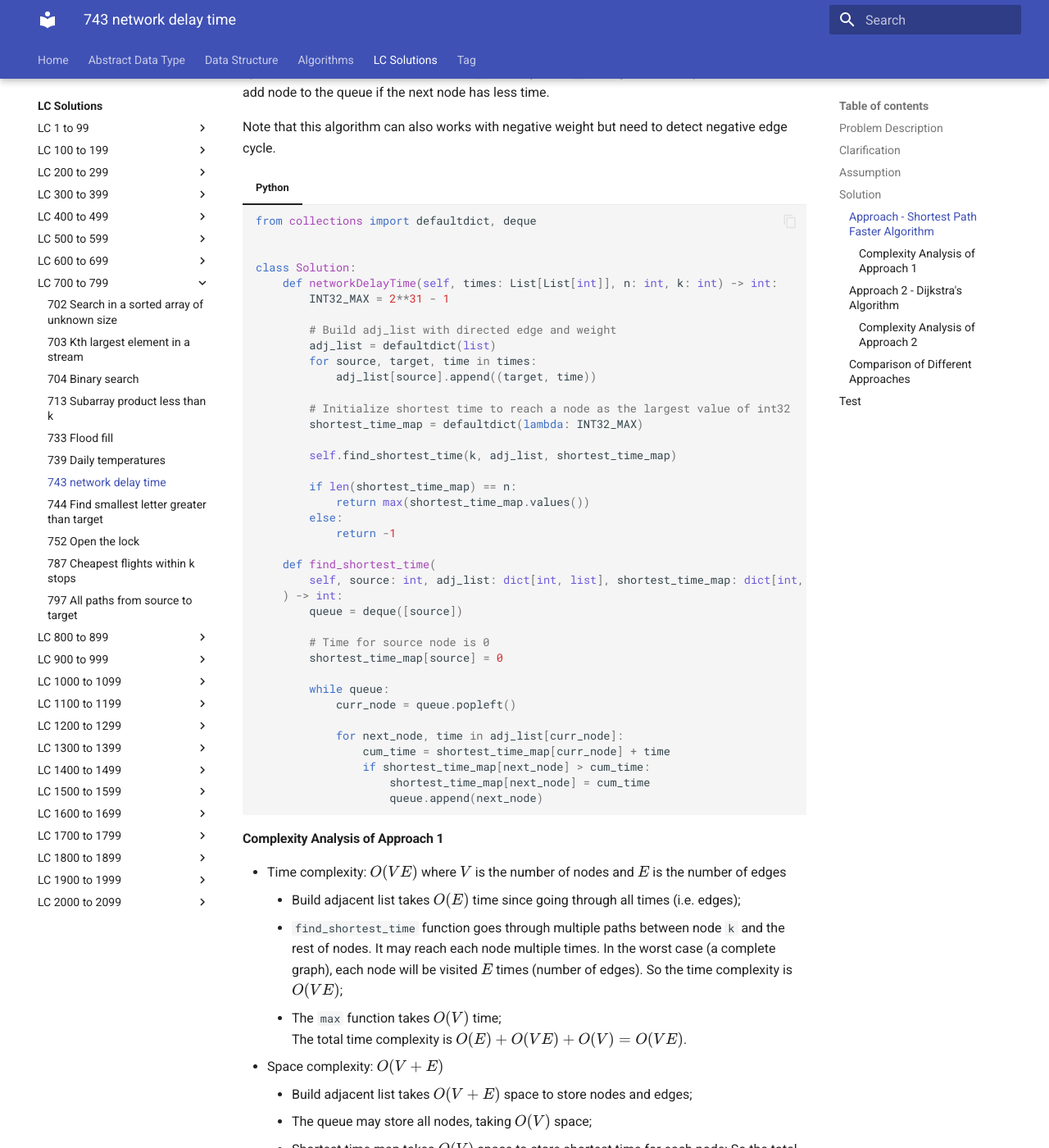
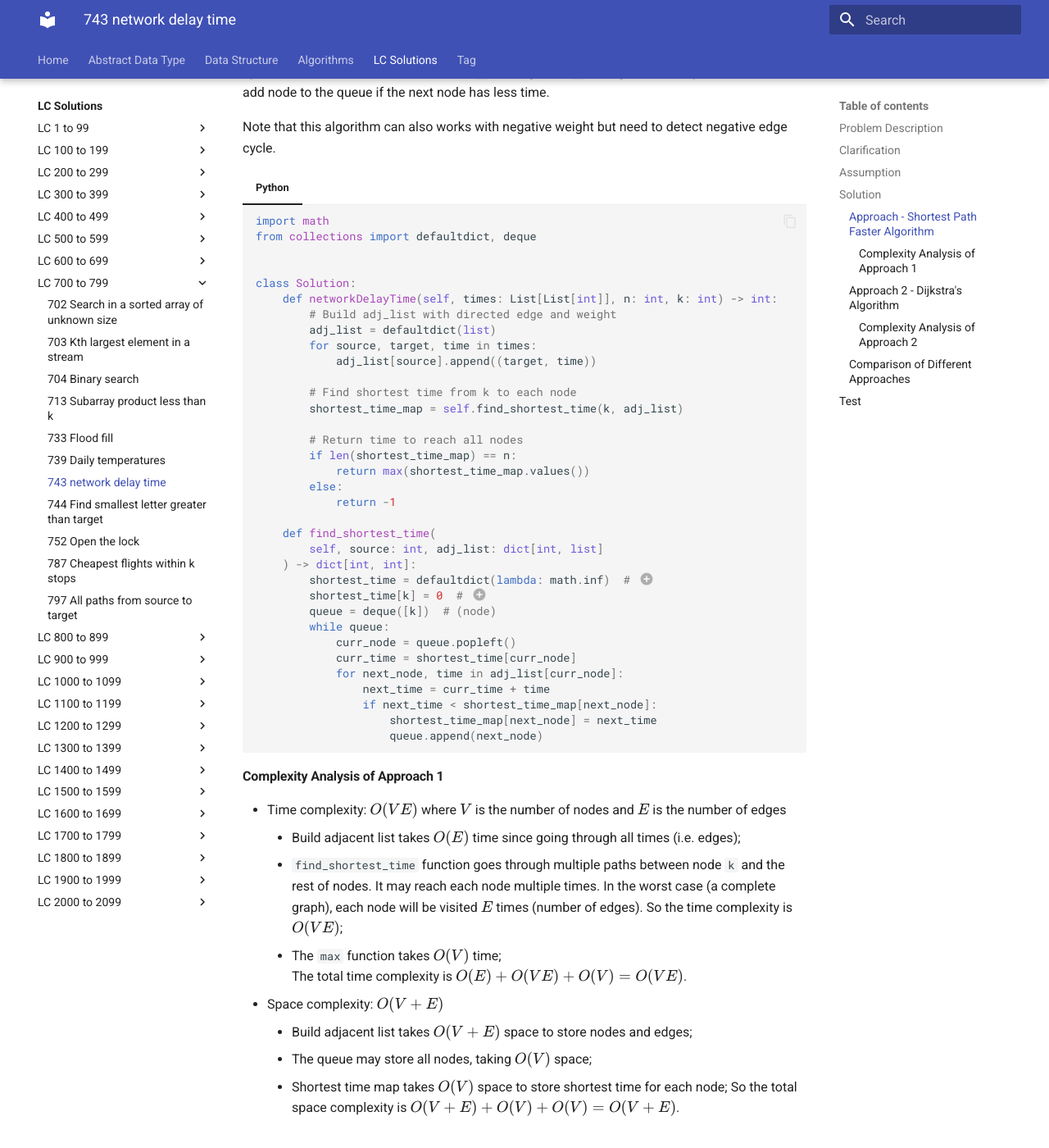
Before and after one commit to RogerLuo-Code/coding-practice, an MkDocs documentation site: the page built from docs/lc-solutions/lc0700-0799/lc0743-network-delay-time.md, in a window 1280 px wide and 1400 px high, scrolled down 992 px. Shown: the whole window at 82% size. Built offline with MkDocs 1.6.1 and Material for MkDocs 9.7.7, drawn with Linux system fonts in a browser that asks for light colours; some of the changed text lies outside the part shown.

Commit message:
Update solution to LC743

````diff
--- a/docs/lc-solutions/lc0700-0799/lc0743-network-delay-time.md
+++ b/docs/lc-solutions/lc0700-0799/lc0743-network-delay-time.md
@@ -44,45 +44,44 @@ edge cycle.
 
 === "Python"
     ```python
+    import math
     from collections import defaultdict, deque
 
 
     class Solution:
         def networkDelayTime(self, times: List[List[int]], n: int, k: int) -> int:
-            INT32_MAX = 2**31 - 1
-
             # Build adj_list with directed edge and weight
             adj_list = defaultdict(list)
             for source, target, time in times:
                 adj_list[source].append((target, time))
 
-            # Initialize shortest time to reach a node as the largest value of int32
-            shortest_time_map = defaultdict(lambda: INT32_MAX)
+            # Find shortest time from k to each node
+            shortest_time_map = self.find_shortest_time(k, adj_list)
 
-            self.find_shortest_time(k, adj_list, shortest_time_map)
-
+            # Return time to reach all nodes
             if len(shortest_time_map) == n:
                 return max(shortest_time_map.values())
             else:
                 return -1
 
         def find_shortest_time(
-            self, source: int, adj_list: dict[int, list], shortest_time_map: dict[int, int]
-        ) -> int:
-            queue = deque([source])
-
-            # Time for source node is 0
-            shortest_time_map[source] = 0
-
+            self, source: int, adj_list: dict[int, list]
+        ) -> dict[int, int]:
+            shortest_time = defaultdict(lambda: math.inf)  # (1)
+            shortest_time[k] = 0  # (2)
+            queue = deque([k])  # (node)
             while queue:
                 curr_node = queue.popleft()
-
+                curr_time = shortest_time[curr_node]
                 for next_node, time in adj_list[curr_node]:
-                    cum_time = shortest_time_map[curr_node] + time
-                    if shortest_time_map[next_node] > cum_time:
-                        shortest_time_map[next_node] = cum_time
+                    next_time = curr_time + time
+                    if next_time < shortest_time_map[next_node]:
+                        shortest_time_map[next_node] = next_time
                         queue.append(next_node)
     ```
+
+    1. Store shortest time from k to each node.
+    2. For starting node k, the shortest time from k to k is 0.
 
 #### Complexity Analysis of Approach 1
 
@@ -107,44 +106,44 @@ This algorithm similar to approach 1 but replacing queue with a priority queue.
 
 === "python"
     ```python
+    import math
     import heapq
     from collections import defaultdict
 
 
     class Solution:
         def networkDelayTime(self, times: List[List[int]], n: int, k: int) -> int:
-            INT32_MAX = 2**31 - 1
-
             # Build adj_list with directed edge and weight
             adj_list = defaultdict(list)
             for source, target, time in times:
                 adj_list[source].append((target, time))
 
-            # Initialize shortest time to reach a node as the largest value of int32
-            shortest_time_map = defaultdict(lambda: INT32_MAX)
+            # Find shortest time from k to each node
+            shortest_time_map = self.find_shortest_time(k, adj_list)
 
-            self.find_shortest_time(k, adj_list, shortest_time_map)
-
+            # Return max value of shortest_time of all nodes
             if len(shortest_time_map) == n:
                 return max(shortest_time_map.values())
             else:
                 return -1
 
         def find_shortest_time(
-            self, source: int, adj_list: dict[int, list], shortest_time_map: dict[int, int]
-        ) -> int:
+            self, source: int, adj_list: dict[int, list]
+        ) -> dict[int, int]:
+            shortest_time_map = defaultdict(lambda: math.inf)  # (1)
             pq = [(0, source)]
 
             while pq:
-                cum_time, curr_node = heapq.heappop(pq)
-                if curr_node not in shortest_time_map:  # (1)
-                    shortest_time_map[curr_node] = cum_time
+                curr_time, curr_node = heapq.heappop(pq)
+                if curr_node not in shortest_time_map:  # (2)
+                    shortest_time_map[curr_node] = curr_time
 
                     for next_node, time in adj_list[curr_node]:
-                        heapq.heappush(pq, (cum_time + time, next_node))
+                        heapq.heappush(pq, (curr_time + time, next_node))
     ```
 
-    1. Just check existing and no need to compare whether time is the shortest since the
+    1. Store shortest time from k to each node.
+    2. Just check existing and no need to compare whether time is the shortest since the
     priority queue will return the smallest value. This assumes non-negative weight.
 
 #### Complexity Analysis of Approach 2
````
